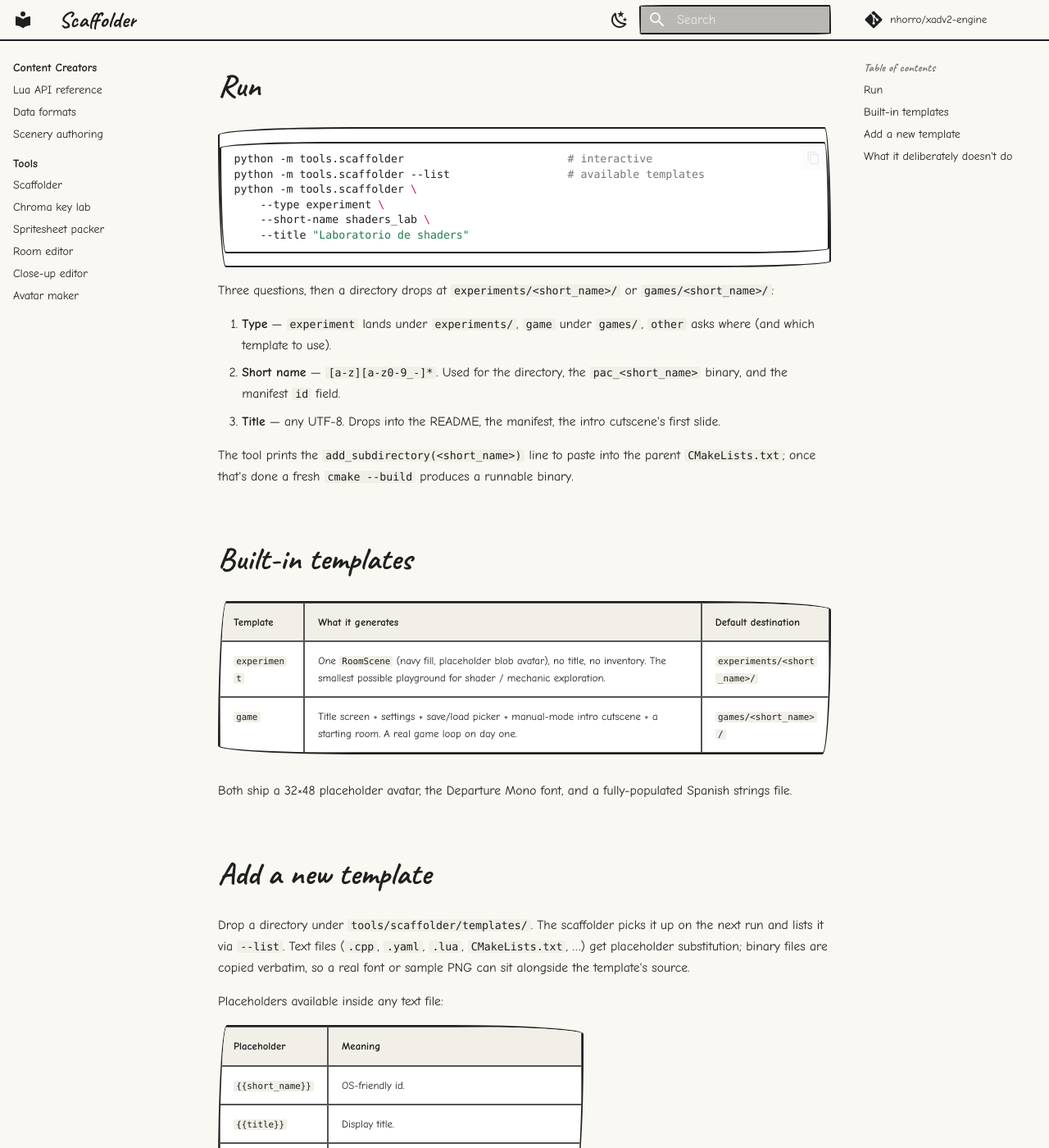
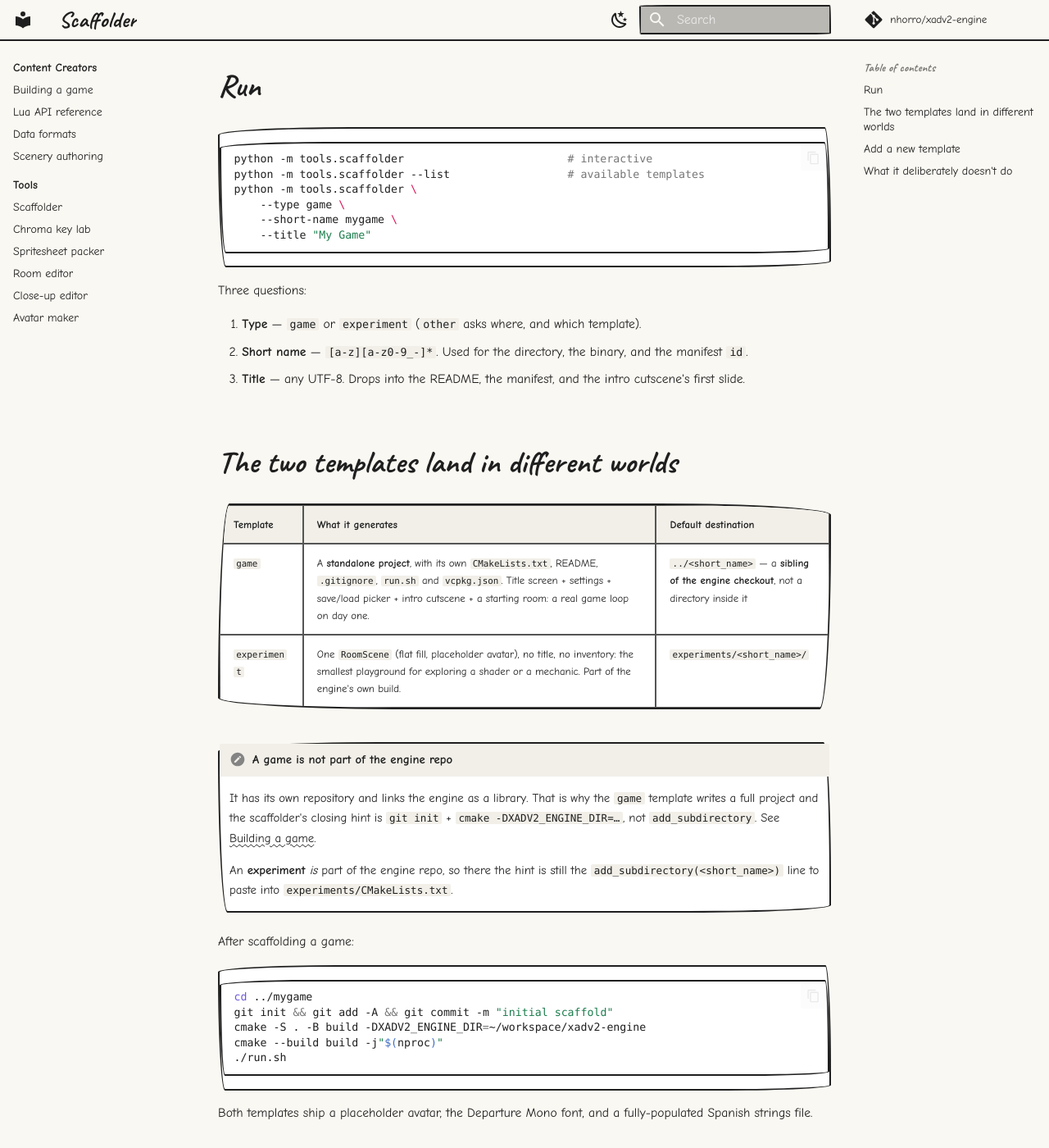
Before and after one commit to nhorro/xadv2-engine, an MkDocs documentation site: the page built from docs/authoring/tools/scaffolder.md, in a window 1280 px wide and 1400 px high, scrolled down 416 px. Shown: the whole window at 82% size. Built offline with MkDocs 1.6.1 and Material for MkDocs 9.7.7, drawn with Linux system fonts in a browser that asks for light colours; comment, search, counter and statistics services are not loaded; some of the changed text lies outside the part shown.

Commit message:
feat(scaffolder): emit standalone game repos; document the external workflow
The scaffolder's `game` template used to drop a subdirectory into games/ with a
two-line CMakeLists that linked in-tree targets. There is no games/ any more, so
it now emits a STANDALONE project — its own CMakeLists, README, .gitignore,
run.sh and vcpkg.json — and defaults to a sibling of the engine checkout, never a
directory inside it.

The generated CMakeLists resolves the engine both ways, which is the whole point:

    cmake -S . -B build -DXADV2_ENGINE_DIR=~/workspace/xadv2-engine   # source
    cmake -S . -B build -DCMAKE_PREFIX_PATH=~/.local                  # installed

Verified end to end: a scaffolded game outside the repo builds and runs its title
screen in both modes.

`experiment` still scaffolds in-tree (it is engine exploration, not a game), so
its closing hint is still the add_subdirectory line; a game's is git init + the
configure command, plus XADV2_ENGINE for the authoring tools, which stay here and
work against any game's data directory.

Docs: a new "Building a game outside the engine repo" page (both consumption
modes, the exported targets and when to link each, the tools, Windows/vcpkg), the
authoring index leads with it, and the README now says what this repository is —
an engine, not a game. CLAUDE.md: games are external, the build layout and its
subproject rules, the examples policy (one feature each — resist growing them into
a game, that is what killed the last two), and the C++17 -> C++20 drift corrected.

Co-Authored-By: Claude Opus 4.8 (1M context) <noreply@anthropic.com>

````diff
--- a/docs/authoring/tools/scaffolder.md
+++ b/docs/authoring/tools/scaffolder.md
@@ -1,8 +1,7 @@
 # Scaffolder
 
-Bootstraps a new game or experiment from a template directory so you don't
-have to copy an example by hand and rename half its
-contents. Issue #134.
+Bootstraps a new game or experiment from a template directory so you don't have
+to copy an example by hand and rename half its contents. Issue #134.
 
 !!! note "Canonical reference"
     Source, template list, and the placeholder format:
@@ -14,42 +13,54 @@ contents. Issue #134.
 python -m tools.scaffolder                         # interactive
 python -m tools.scaffolder --list                  # available templates
 python -m tools.scaffolder \
-    --type experiment \
-    --short-name shaders_lab \
-    --title "Laboratorio de shaders"
+    --type game \
+    --short-name mygame \
+    --title "My Game"
 ```
 
-Three questions, then a directory drops at `experiments/<short_name>/` or
-`games/<short_name>/`:
+Three questions:
 
-1. **Type** — `experiment` lands under `experiments/`, `game` under
-   `games/`, `other` asks where (and which template to use).
-2. **Short name** — `[a-z][a-z0-9_-]*`. Used for the directory, the
-   `pac_<short_name>` binary, and the manifest `id` field.
-3. **Title** — any UTF-8. Drops into the README, the manifest, the intro
+1. **Type** — `game` or `experiment` (`other` asks where, and which template).
+2. **Short name** — `[a-z][a-z0-9_-]*`. Used for the directory, the binary, and
+   the manifest `id`.
+3. **Title** — any UTF-8. Drops into the README, the manifest, and the intro
    cutscene's first slide.
 
-The tool prints the `add_subdirectory(<short_name>)` line to paste into
-the parent `CMakeLists.txt`; once that's done a fresh `cmake --build`
-produces a runnable binary.
-
-## Built-in templates
+## The two templates land in different worlds
 
 | Template | What it generates | Default destination |
-|----------|-------------------|---------------------|
-| `experiment` | One `RoomScene` (navy fill, placeholder blob avatar), no title, no inventory. The smallest possible playground for shader / mechanic exploration. | `experiments/<short_name>/` |
-| `game` | Title screen + settings + save/load picker + manual-mode intro cutscene + a starting room. A real game loop on day one. | `games/<short_name>/` |
+|---|---|---|
+| `game` | A **standalone project**, with its own `CMakeLists.txt`, README, `.gitignore`, `run.sh` and `vcpkg.json`. Title screen + settings + save/load picker + intro cutscene + a starting room: a real game loop on day one. | `../<short_name>` — a **sibling of the engine checkout**, not a directory inside it |
+| `experiment` | One `RoomScene` (flat fill, placeholder avatar), no title, no inventory: the smallest playground for exploring a shader or a mechanic. Part of the engine's own build. | `experiments/<short_name>/` |
 
-Both ship a 32×48 placeholder avatar, the Departure Mono font, and a
+!!! important "A game is not part of the engine repo"
+    It has its own repository and links the engine as a library. That is why the
+    `game` template writes a full project and the scaffolder's closing hint is
+    `git init` + `cmake -DXADV2_ENGINE_DIR=…`, not `add_subdirectory`. See
+    [Building a game](../building-a-game.md).
+
+    An **experiment** *is* part of the engine repo, so there the hint is still the
+    `add_subdirectory(<short_name>)` line to paste into `experiments/CMakeLists.txt`.
+
+After scaffolding a game:
+
+```bash
+cd ../mygame
+git init && git add -A && git commit -m "initial scaffold"
+cmake -S . -B build -DXADV2_ENGINE_DIR=~/workspace/xadv2-engine
+cmake --build build -j"$(nproc)"
+./run.sh
+```
+
+Both templates ship a placeholder avatar, the Departure Mono font, and a
 fully-populated Spanish strings file.
 
 ## Add a new template
 
-Drop a directory under `tools/scaffolder/templates/`. The scaffolder picks
-it up on the next run and lists it via `--list`. Text files (`.cpp`,
-`.yaml`, `.lua`, `CMakeLists.txt`, …) get placeholder substitution; binary
-files are copied verbatim, so a real font or sample PNG can sit alongside
-the template's source.
+Drop a directory under `tools/scaffolder/templates/`. The scaffolder picks it up
+on the next run and lists it via `--list`. Text files (`.cpp`, `.yaml`, `.lua`,
+`CMakeLists.txt`, …) get placeholder substitution; binary files are copied
+verbatim, so a real font or sample PNG can sit alongside the template's source.
 
 Placeholders available inside any text file:
 
@@ -57,15 +68,15 @@ Placeholders available inside any text file:
 |-------------|---------|
 | `{{short_name}}` | OS-friendly id. |
 | `{{title}}` | Display title. |
-| `{{base}}` | Parent directory name (`experiments`, `games`, …). |
+| `{{base}}` | Parent directory name. |
 
-An unknown placeholder is a hard error — better a loud `SystemExit` than a
-silent typo in the generated tree.
+An unknown placeholder is a hard error — better a loud `SystemExit` than a silent
+typo in the generated tree.
 
 ## What it deliberately doesn't do
 
-- Edit the parent `CMakeLists.txt` automatically. The hint at the end of a
-  successful run tells you what to paste.
-- Generate art. The placeholder blob is intentionally ugly so it's obvious
-  it has to be replaced.
-- Wire a pak archive. Use [the resource packer](../../development/design/02-architecture-overview.md#resource-source) for that.
+- Create the game's git repository or its GitHub remote. It prints the commands.
+- Generate art. The placeholder avatar is intentionally ugly so it is obvious it
+  has to be replaced.
+- Wire a pak archive. Use [the resource packer](../../development/design/02-architecture-overview.md#resource-source)
+  for that.
--- a/mkdocs.yml
+++ b/mkdocs.yml
@@ -107,6 +107,7 @@ nav:
           - SCUMM command flow: development/scumm-command-flow.md
   - Content Creators:
       - authoring/index.md
+      - Building a game: authoring/building-a-game.md
       - Lua API reference: authoring/lua-api.md
       - Data formats: authoring/data-formats.md
       - Scenery authoring: authoring/scenery.md
````
Also changed, not shown: CLAUDE.md (+80 -33 lines), README.md (+56 -7 lines), docs/authoring/index.md (+10 -0 lines), tools/scaffolder/templates/game/README.md (+56 -40 lines), 6 other files.
